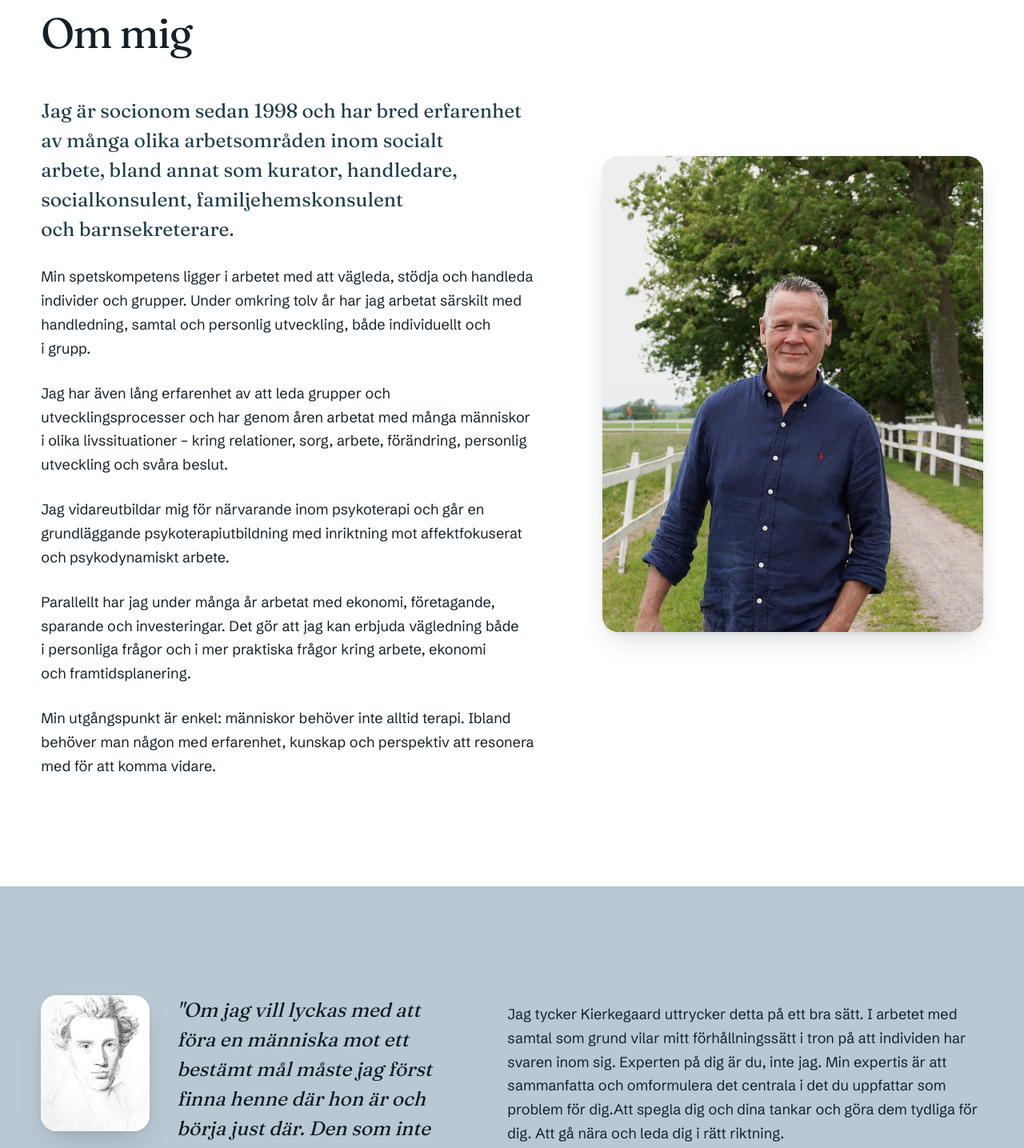
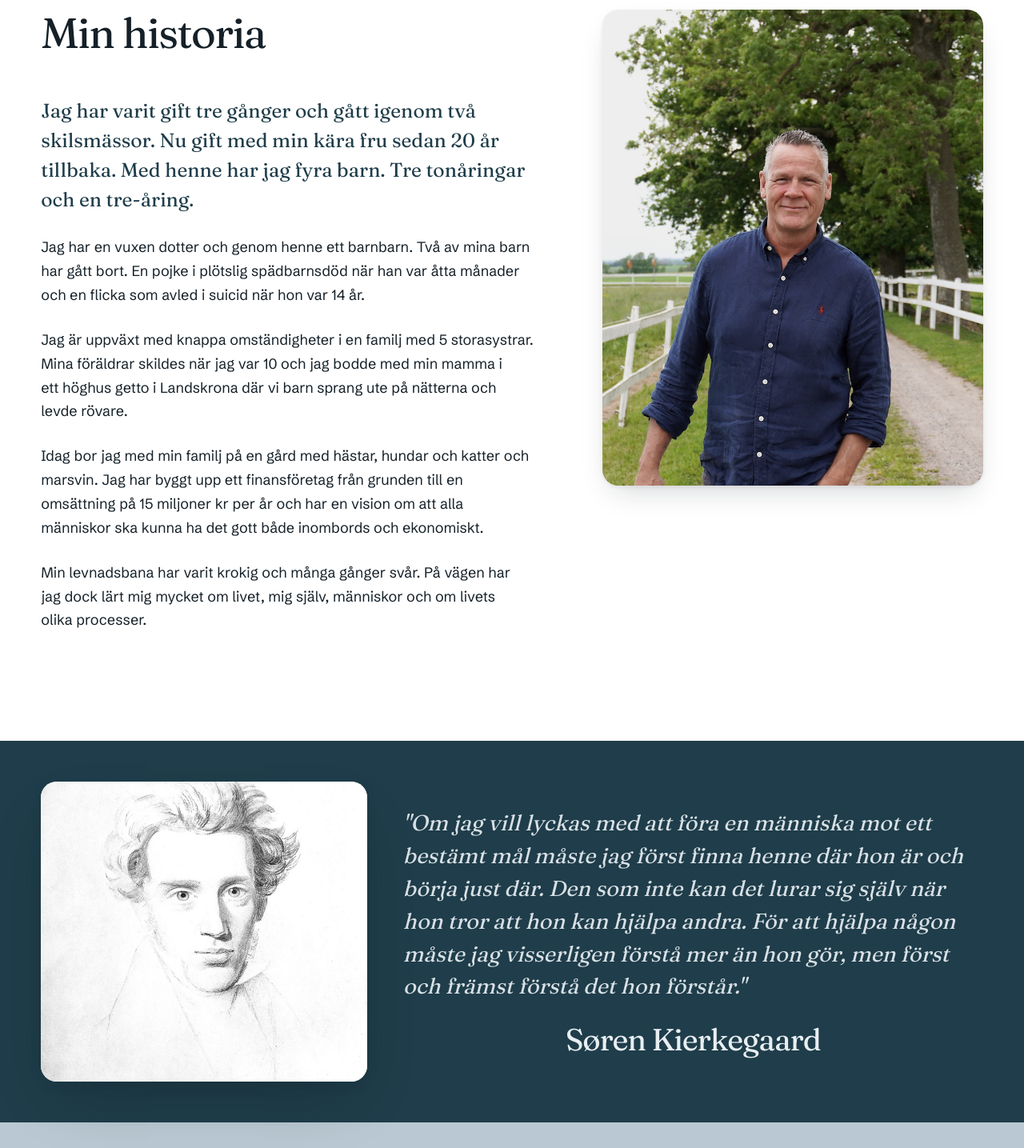
Before and after one commit to isakf999-bot/Kongruens-hemsida, a Next.js app: page /about-5 in a window 1280 px wide. Shown: the part 660-2095 px from the top of the page at 80% size. Built offline with nearby package versions, Linux system fonts and the light colour scheme.

Commit message:
Byt Om mig mot Min historia och lyft Kierkegaard-citatet.
Co-authored-by: Cursor <cursoragent@cursor.com>

```diff
--- a/app/about-5/about.module.css
+++ b/app/about-5/about.module.css
@@ -30,7 +30,7 @@
 .bio .shell {
   grid-template-columns: minmax(0, 1.12fr) minmax(18rem, 0.88fr);
   column-gap: clamp(2.5rem, 6vw, 6.5rem);
-  align-items: center;
+  align-items: start;
 }
 
 .bioCopy {
@@ -76,16 +76,13 @@
   transform: scale(1.02);
 }
 
-.method {
-  background: var(--paper-2);
-  padding: var(--space-9) 0;
+.quoteBand {
+  background: var(--water);
+  color: var(--foam);
+  padding: var(--space-7) 0;
 }
 
-.methodColumn {
-  display: grid;
-  grid-template-columns: minmax(0, 0.92fr) minmax(0, 1.08fr);
-  column-gap: clamp(2.5rem, 6vw, 6.5rem);
-  align-items: start;
+.quoteBandInner {
   width: 100%;
   max-width: 90rem;
   margin: 0 auto;
@@ -94,47 +91,73 @@
 
 .quoteLockup {
   display: grid;
-  grid-template-columns: 8rem minmax(0, 1fr);
-  column-gap: var(--space-6);
-  align-items: start;
+  grid-template-columns: minmax(14rem, 0.72fr) minmax(0, 1.28fr);
+  column-gap: clamp(1.5rem, 3.5vw, 2.75rem);
+  align-items: stretch;
+  max-width: 82rem;
+  margin-inline: auto;
+}
+
+.quoteBlock {
+  display: block;
 }
 
 .drawing {
   margin: 0;
+  min-height: 0;
+  height: 100%;
 }
 
 .drawing img {
+  display: block;
   width: 100%;
-  height: auto;
-  aspect-ratio: 4 / 5;
+  height: 100%;
   object-fit: cover;
   object-position: 50% 18%;
-  background: var(--surface);
+  background: color-mix(in srgb, var(--foam) 88%, var(--paper));
   border-radius: var(--radius-lg);
-  box-shadow: var(--shadow-card);
+  box-shadow: var(--shadow-lg);
+}
+
+.quote {
+  display: flex;
+  flex-direction: column;
+  justify-content: center;
+  gap: var(--space-5);
 }
 
 .quote p {
   font-family: var(--font-serif);
-  font-size: var(--text-lg);
+  font-size: clamp(1.28rem, 1.12rem + 0.65vw, 1.6rem);
   font-style: italic;
   font-weight: 400;
   line-height: 1.5;
-  color: var(--water-deep);
+  color: color-mix(in srgb, var(--foam) 92%, transparent);
   font-variation-settings: "SOFT" 64, "WONK" 0.1, "opsz" 28;
 }
 
-.quote h3 {
-  margin-top: var(--space-5);
+.attribution {
+  margin: 0;
   font-size: var(--text-xl);
   font-style: normal;
   font-weight: 400;
+  text-align: center;
+  color: var(--foam);
   font-variation-settings: "SOFT" 48, "WONK" 0.16, "opsz" 36;
 }
 
+.replyBand {
+  background: var(--paper-2);
+  padding: var(--space-7) 0 var(--space-8);
+}
+
 .reply {
-  max-width: 40rem;
-  padding-top: var(--space-2);
+  max-width: 68rem;
+  margin-inline: auto;
+  padding: 0 var(--gutter);
+  text-align: center;
+  font-size: clamp(1.14rem, 1.06rem + 0.32vw, 1.28rem);
+  line-height: 1.7;
 }
 
 .reply p + p {
@@ -142,6 +165,7 @@
 }
 
 .reply :global(.btn) {
+  display: inline-flex;
   margin-top: var(--space-7);
   min-height: 2.75rem;
   padding: 0.55rem 1.4rem;
@@ -159,13 +183,19 @@
     object-position: 34% 22%;
   }
 
-  .bio,
-  .method {
+  .bio {
     padding-block: 4.5rem;
   }
 
+  .quoteBand {
+    padding-block: var(--space-6);
+  }
+
+  .replyBand {
+    padding-block: var(--space-6) 4.5rem;
+  }
+
   .bio .shell,
-  .methodColumn,
   .quoteLockup {
     grid-template-columns: 1fr;
     row-gap: var(--space-5);
@@ -176,7 +206,14 @@
   }
 
   .drawing {
-    width: min(100%, 11rem);
+    width: min(100%, 14rem);
+    height: auto;
+    margin-inline: auto;
+  }
+
+  .drawing img {
+    height: auto;
+    aspect-ratio: 4 / 5;
   }
 }
 
--- a/app/about-5/page.tsx
+++ b/app/about-5/page.tsx
@@ -4,7 +4,7 @@ import { Reveal } from "@/components/Reveal";
 import styles from "./about.module.css";
 
 export const metadata: Metadata = {
-  title: "Om mig — Kongruens",
+  title: "Min historia — Kongruens",
 };
 
 export default function AboutPage() {
@@ -22,34 +22,29 @@ export default function AboutPage() {
       <section className={styles.bio}>
         <div className={styles.shell}>
           <Reveal className={styles.bioCopy}>
-            <h1>Om mig</h1>
+            <h1>Min historia</h1>
             <p>
-              Jag är socionom sedan 1998 och har bred erfarenhet av många olika arbetsområden inom
-              socialt arbete, bland annat som kurator, handledare, socialkonsulent,
-              familjehemskonsulent och barnsekreterare.
+              Jag har varit gift tre gånger och gått igenom två skilsmässor. Nu gift med min kära fru
+              sedan 20 år tillbaka. Med henne har jag fyra barn. Tre tonåringar och en tre-åring.
             </p>
             <p>
-              Min spetskompetens ligger i arbetet med att vägleda, stödja och handleda individer och
-              grupper. Under omkring tolv år har jag arbetat särskilt med handledning, samtal och
-              personlig utveckling, både individuellt och i grupp.
+              Jag har en vuxen dotter och genom henne ett barnbarn. Två av mina barn har gått bort. En
+              pojke i plötslig spädbarnsdöd när han var åtta månader och en flicka som avled i suicid
+              när hon var 14 år.
             </p>
             <p>
-              Jag har även lång erfarenhet av att leda grupper och utvecklingsprocesser och har genom
-              åren arbetat med många människor i olika livssituationer – kring relationer, sorg,
-              arbete, förändring, personlig utveckling och svåra beslut.
+              Jag är uppväxt med knappa omständigheter i en familj med 5 storasystrar. Mina föräldrar
+              skildes när jag var 10 och jag bodde med min mamma i ett höghus getto i Landskrona där vi
+              barn sprang ute på nätterna och levde rövare.
             </p>
             <p>
-              Jag vidareutbildar mig för närvarande inom psykoterapi och går en grundläggande
-              psykoterapiutbildning med inriktning mot affektfokuserat och psykodynamiskt arbete.
+              Idag bor jag med min familj på en gård med hästar, hundar och katter och marsvin. Jag har
+              byggt upp ett finansföretag från grunden till en omsättning på 15 miljoner kr per år och
+              har en vision om att alla människor ska kunna ha det gott både inombords och ekonomiskt.
             </p>
             <p>
-              Parallellt har jag under många år arbetat med ekonomi, företagande, sparande och
-              investeringar. Det gör att jag kan erbjuda vägledning både i personliga frågor och i mer
-              praktiska frågor kring arbete, ekonomi och framtidsplanering.
-            </p>
-            <p>
-              Min utgångspunkt är enkel: människor behöver inte alltid terapi. Ibland behöver man någon
-              med erfarenhet, kunskap och perspektiv att resonera med för att komma vidare.
+              Min levnadsbana har varit krokig och många gånger svår. På vägen har jag dock lärt mig
+              mycket om livet, mig själv, människor och om livets olika processer.
             </p>
           </Reveal>
           <Reveal className={styles.portrait} delay={120}>
@@ -63,9 +58,10 @@ export default function AboutPage() {
         </div>
       </section>
 
-      <section className={styles.method}>
-        <div className={styles.methodColumn}>
-          <Reveal className={styles.quoteLockup}>
+      <section className={styles.quoteBand}>
+        <div className={styles.quoteBandInner}>
+          <Reveal className={styles.quoteBlock}>
+            <div className={styles.quoteLockup}>
               <figure className={styles.drawing}>
                 <img
                   src="/images/kierkegaard.jpg"
@@ -81,9 +77,14 @@ export default function AboutPage() {
                   tror att hon kan hjälpa andra. För att hjälpa någon måste jag visserligen förstå mer än
                   hon gör, men först och främst förstå det hon förstår.&quot;
                 </p>
-              <h3>Søren Kierkegaard</h3>
+                <h3 className={styles.attribution}>Søren Kierkegaard</h3>
+              </div>
             </div>
           </Reveal>
+        </div>
+      </section>
+
+      <section className={styles.replyBand}>
         <Reveal className={styles.reply} delay={80}>
             <p>
               Jag tycker Kierkegaard uttrycker detta på ett bra sätt. I arbetet med samtal som grund
@@ -110,7 +111,6 @@ export default function AboutPage() {
               Boka nu
             </Link>
           </Reveal>
-        </div>
         </section>
     </main>
   );
```
Also changed, not shown: 1 other file (tests, documents, lock files or other folders). Lines whose indentation alone changed are shown as unchanged.
